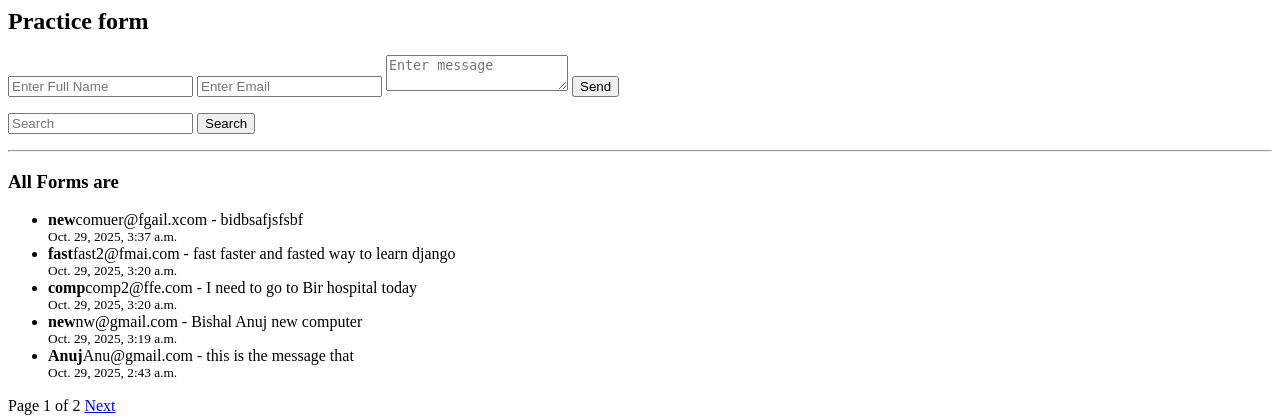
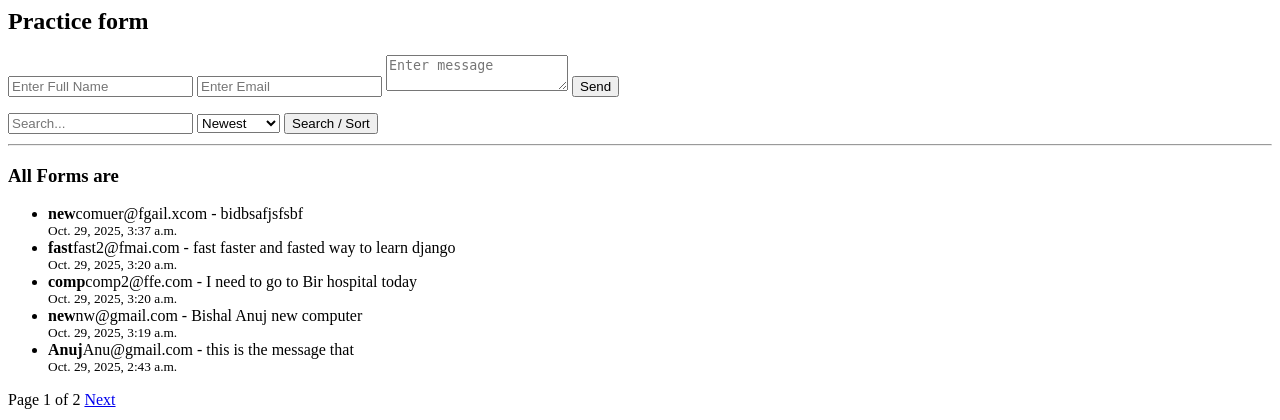
Before and after one commit to bishaldahal4777/sorting-feature, a Django app: page /practice/ in a window 1280 px wide. Shown: the top 420 px of the page. Run offline with Django 5.2, Linux system fonts and the light colour scheme; data comes from the database, SQL or seed files in the repository.

Commit message:
sorting feature add on views and html template

```diff
--- a/product/templates/product/practice.html
+++ b/product/templates/product/practice.html
@@ -13,11 +13,19 @@
     <button type="submit">Send</button>
 </form>
 
-<form action="" method="get">
+<form method="GET" style="margin-bottom: 10px;">
+    <input type="text" name="search" placeholder="Search..." value="{{ query }}">
 
-    <input type="text" name="search" id="" placeholder="Search " value={{query}}>
-    <button type="submit">Search</button>
+    <select name="sort">
+        <option value="newest" {% if sort_by == 'newest' %}selected{% endif %}>Newest</option>
+        <option value="oldest" {% if sort_by == 'oldest' %}selected{% endif %}>Oldest</option>
+        <option value="name_asc" {% if sort_by == 'name_asc' %}selected{% endif %}>Name A-Z</option>
+        <option value="name_desc" {% if sort_by == 'name_desc' %}selected{% endif %}>Name Z-A</option>
+    </select>
+
+    <button type="submit">Search / Sort</button>
 </form>
+
     <hr>
     <h3>All Forms are</h3>
     {% if page_obj %}
--- a/product/views.py
+++ b/product/views.py
@@ -89,6 +89,18 @@ def practice_view(request):
     query = request.GET.get('search','').strip()
     if query:
         practices = practices.filter( Q(name__icontains = query) | Q(email__icontains=query))
+
+    # --- Sorting ---
+    sort_by = request.GET.get('sort', 'newest')  # default sorting
+    if sort_by == 'newest':
+        practices = practices.order_by('-created_at')
+    elif sort_by == 'oldest':
+        practices = practices.order_by('created_at')
+    elif sort_by == 'name_asc':
+        practices = practices.order_by('name')
+    elif sort_by == 'name_desc':
+        practices = practices.order_by('-name')
+
     # Pagination part
     paginator = Paginator(practices, 5)  # show 5 feedbacks per page
     page_number = request.GET.get('page')
@@ -120,7 +132,7 @@ def practice_view(request):
             Practice.objects.create(name=name, email=email, message=message)
             messages.success(request, 'Form filled success')
             return redirect('practice')
-    return render(request, 'product/practice.html', {'practices':practices,'page_obj':page_obj})
+    return render(request, 'product/practice.html', {'practices':practices,'page_obj':page_obj, 'sort_by':sort_by})
 
 def practice_list_view(request):
     query = request.GET.get('q', '').strip()
```
